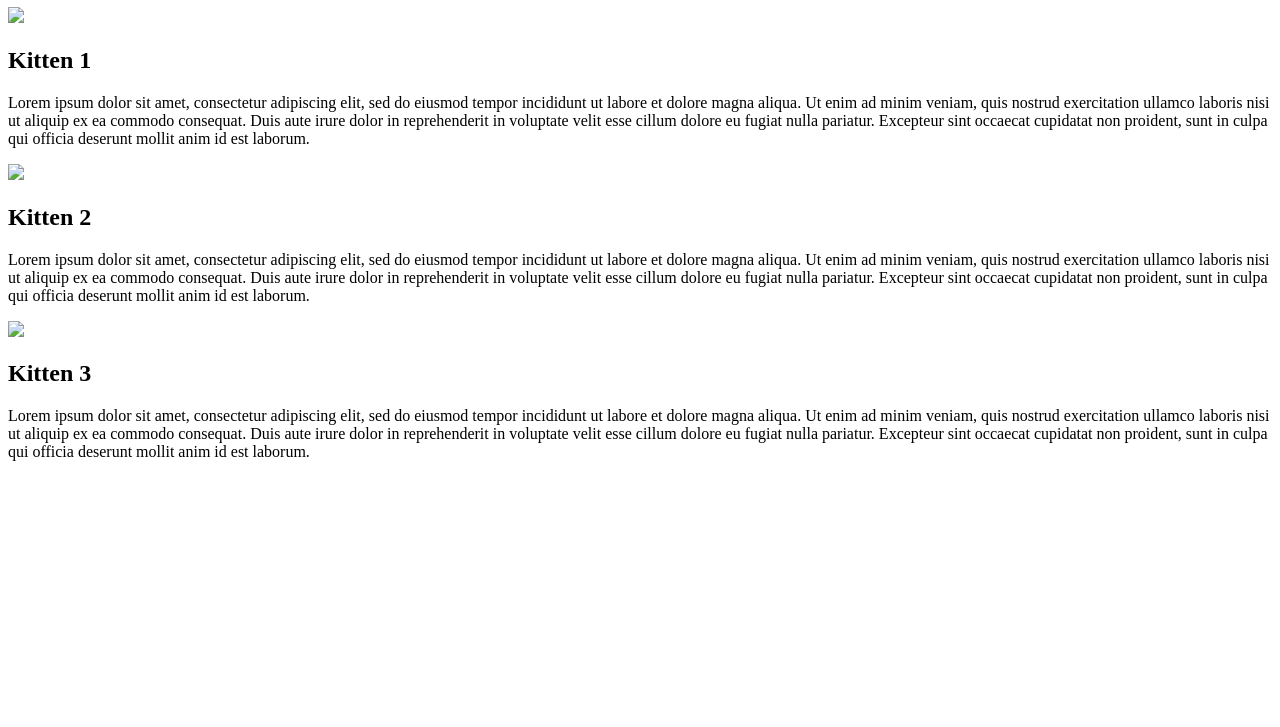
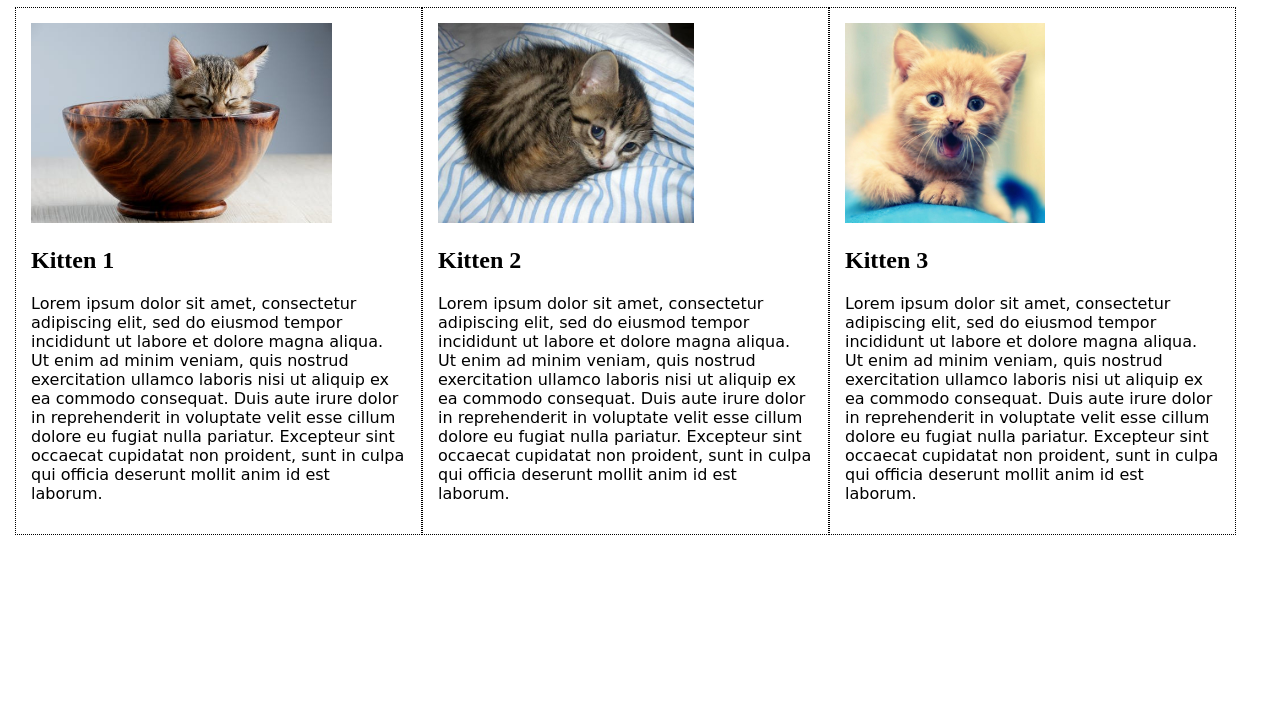
Before and after one commit to kellibrooke/animal-shelter, a plain HTML site: page index.html in a window 1280 px wide. Shown: the part 73-800 px from the top of the page. Drawn offline with Linux system fonts and the light colour scheme.

Commit message:
Add box model, cascading, photos, and floats

```diff
--- a/css/styles.css
+++ b/css/styles.css
@@ -0,0 +1,19 @@
+body{
+  margin:15px;
+}
+.column {
+  width: 30%;
+  float:left;
+  height: 600 px;
+  padding:15px;
+  border:dotted 1px black;
+}
+
+.column img {
+  max-width: 100%;
+  max-height: 200px;
+}
+
+div p{
+  font-family: cursive;
+}
--- a/index.html
+++ b/index.html
@@ -8,7 +8,7 @@
 <body>
   <h1>The Kitty Sanctuary</h1>
   <div class="column">
-    <img src="img/k1.jpg">
+    <img src="img/k1.jpeg">
     <h2>Kitten 1</h1>
     <p>Lorem ipsum dolor sit amet, consectetur adipiscing elit, sed do eiusmod tempor incididunt ut labore et dolore magna aliqua. Ut enim ad minim veniam, quis nostrud exercitation ullamco laboris nisi ut aliquip ex ea commodo consequat. Duis aute irure dolor in reprehenderit in voluptate velit esse cillum dolore eu fugiat nulla pariatur. Excepteur sint occaecat cupidatat non proident, sunt in culpa qui officia deserunt mollit anim id est laborum.</p>
   </div>
@@ -18,7 +18,7 @@
     <p>Lorem ipsum dolor sit amet, consectetur adipiscing elit, sed do eiusmod tempor incididunt ut labore et dolore magna aliqua. Ut enim ad minim veniam, quis nostrud exercitation ullamco laboris nisi ut aliquip ex ea commodo consequat. Duis aute irure dolor in reprehenderit in voluptate velit esse cillum dolore eu fugiat nulla pariatur. Excepteur sint occaecat cupidatat non proident, sunt in culpa qui officia deserunt mollit anim id est laborum.</p>
   </div>
   <div class="column">
-    <img src="img/k3.jpg">
+    <img src="img/k3.jpeg">
     <h2>Kitten 3</h1>
     <p>Lorem ipsum dolor sit amet, consectetur adipiscing elit, sed do eiusmod tempor incididunt ut labore et dolore magna aliqua. Ut enim ad minim veniam, quis nostrud exercitation ullamco laboris nisi ut aliquip ex ea commodo consequat. Duis aute irure dolor in reprehenderit in voluptate velit esse cillum dolore eu fugiat nulla pariatur. Excepteur sint occaecat cupidatat non proident, sunt in culpa qui officia deserunt mollit anim id est laborum.</p>
   </div>
```
Also changed, not shown: img/k1.jpeg (added), img/k2.jpg (added), img/k3.jpeg (added).
